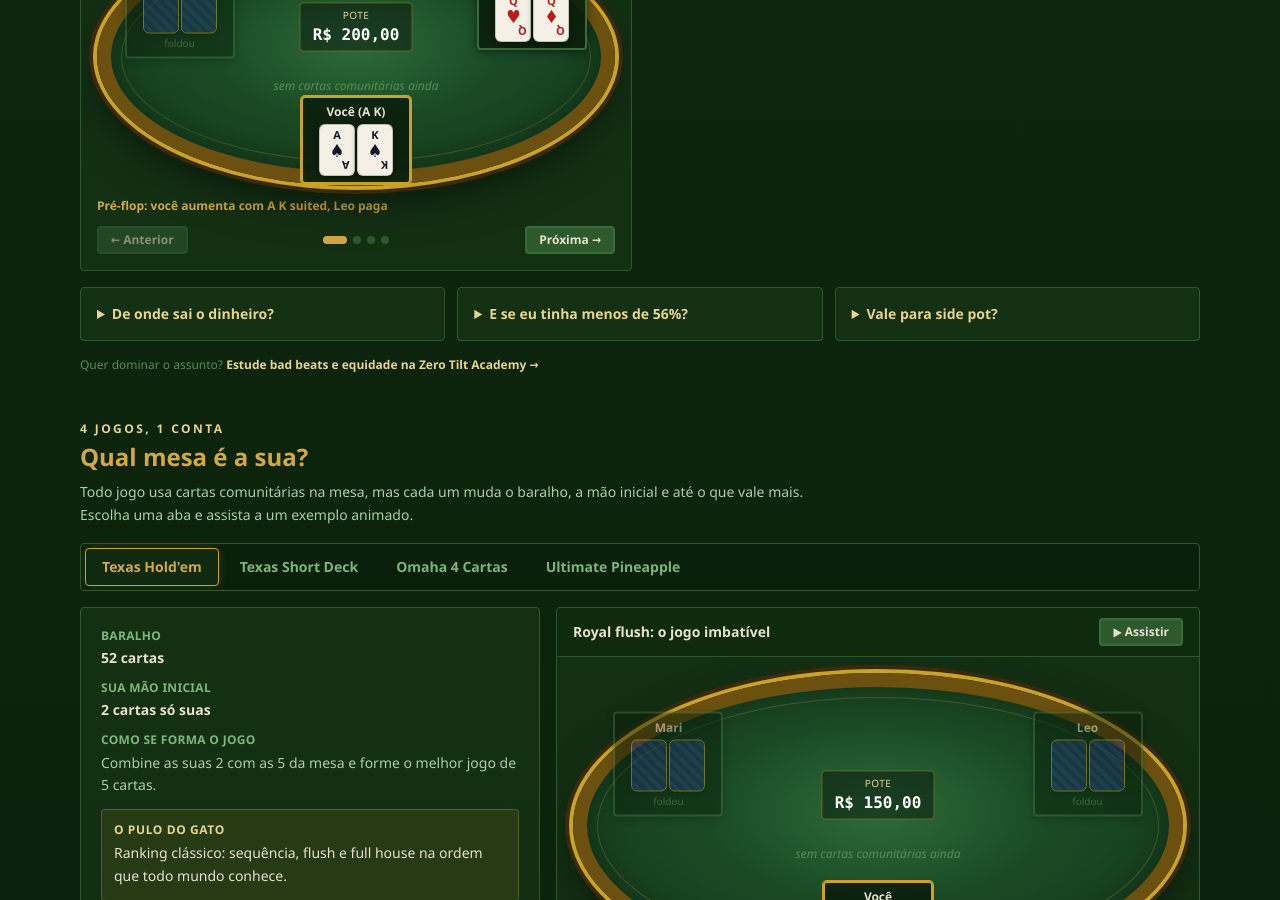
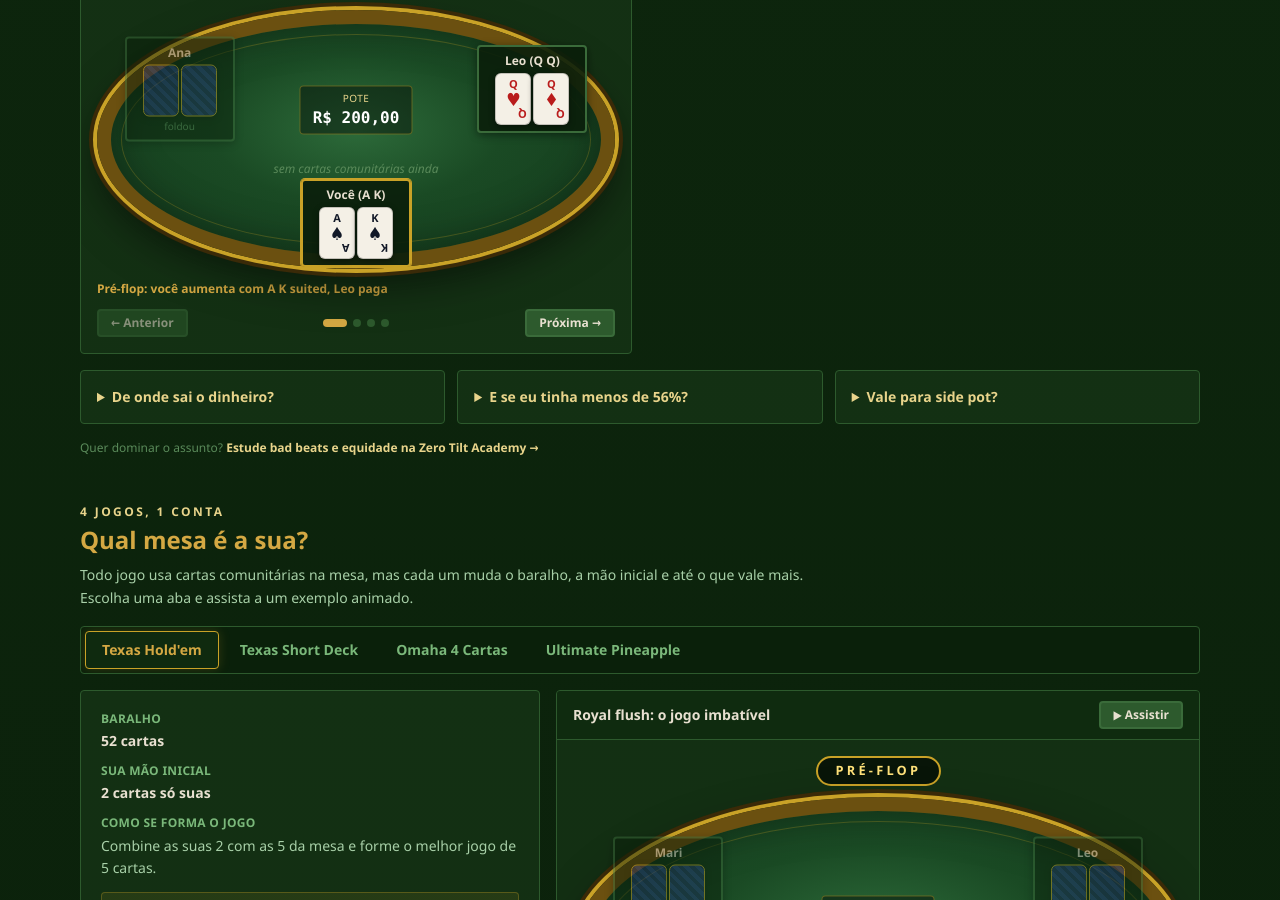
Before and after one commit to leofran2204/poker-platform, a React (Vite) app in the folder Frontend-Web/: page / in a window 1280 px wide. Shown: the part 1900-2800 px from the top of the page. Built offline with nearby package versions, Linux system fonts and the light colour scheme.

Commit message:
feat: replays com pausa de 3s por street e as 5 do jogo vencedor em destaque

```diff
--- a/Frontend-Web/src/components/ShowcaseTable.tsx
+++ b/Frontend-Web/src/components/ShowcaseTable.tsx
@@ -65,7 +65,7 @@ export function ShowcaseTable({ className = "" }: { className?: string }) {
         setScenarioIdx((s) => (s + 1) % SCENARIOS.length);
         return 0;
       });
-    }, 5500);
+    }, 3000);
     return () => window.clearInterval(id);
   }, [scenarioIdx]);
 
--- a/Frontend-Web/src/components/home/AnimatedHand.tsx
+++ b/Frontend-Web/src/components/home/AnimatedHand.tsx
@@ -16,6 +16,13 @@ export interface AnimatedSeat {
   isWinner?: boolean;
 }
 
+export interface WinningFive {
+  /** Cartas da mão do vencedor usadas no melhor jogo de 5. */
+  hole: string[];
+  /** Cartas do board usadas no melhor jogo de 5. */
+  board: string[];
+}
+
 export interface AnimatedHandData {
   id: string;
   title: string;
@@ -31,6 +38,8 @@ export interface AnimatedHandData {
   allInStreetIndex?: number;
   /** Assentos da mesa. Ausente = derivado de herói/vilão + 1 fictício foldado. */
   seats?: AnimatedSeat[];
+  /** As 5 cartas do jogo vencedor. Ausente = destaca a mão do vencedor (legado). */
+  winningFive?: WinningFive;
 }
 
 /** Posições dos assentos no feltro (herói embaixo, como na mesa real). */
@@ -47,7 +56,15 @@ const CHIP_FLIGHT = [
   { dx: "-110px", dy: "-56px" },
 ];
 
-const STEP_MS = 5500;
+/** Pausa entre uma batida e a próxima — as streets se acumulam, nada some da tela. */
+const STEP_MS = 3000;
+
+function phaseOf(boardLen: number): string {
+  if (boardLen === 0) return "PRÉ-FLOP";
+  if (boardLen === 3) return "FLOP";
+  if (boardLen === 4) return "TURN";
+  return "RIVER";
+}
 
 /** Replay animado de uma mão numa mini-mesa com jogadores — o "vídeo" didático sem MP4. */
 export function AnimatedHand({ hand }: { hand: AnimatedHandData }) {
@@ -83,6 +100,11 @@ export function AnimatedHand({ hand }: { hand: AnimatedHandData }) {
   );
   const flight = CHIP_FLIGHT[Math.min(winnerIdx, CHIP_FLIGHT.length - 1)];
 
+  const win = hand.winningFive;
+  const useWinFive = !!win && win.hole.length + win.board.length === 5;
+  const winHole = useMemo(() => new Set(hand.winningFive?.hole ?? []), [hand]);
+  const winBoard = useMemo(() => new Set(hand.winningFive?.board ?? []), [hand]);
+
   const allInIdx = hand.allInStreetIndex;
   const hasAllIn = typeof allInIdx === "number";
   const allInPaid = hasAllIn && step >= (allInIdx as number);
@@ -108,6 +130,7 @@ export function AnimatedHand({ hand }: { hand: AnimatedHandData }) {
 
   const street = hand.streets[step];
   const finished = step === last;
+  const phase = phaseOf(street.board.length);
 
   return (
     <div className="zt-card overflow-hidden">
@@ -148,6 +171,10 @@ export function AnimatedHand({ hand }: { hand: AnimatedHandData }) {
           </p>
         )}
 
+        <div key={`${hand.id}-phase-${step}`} className="zt-street-banner" aria-live="polite">
+          {phase}
+        </div>
+
         <div className="zt-felt-table" aria-hidden={false}>
           <div className="absolute left-1/2 top-1/2 z-20 flex -translate-x-1/2 -translate-y-1/2 flex-col items-center gap-2">
             <div className="rounded border border-gold/40 bg-black/40 px-3 py-1 text-center">
@@ -161,11 +188,23 @@ export function AnimatedHand({ hand }: { hand: AnimatedHandData }) {
               className="flex min-h-[52px] flex-wrap items-center justify-center gap-1.5"
             >
               {street.board.length > 0 ? (
-                street.board.map((c, i) => (
-                  <span key={c} className="zt-deal" style={{ animationDelay: `${i * 300}ms` }}>
-                    <PlayingCard code={c} size="sm" />
-                  </span>
-                ))
+                street.board.map((c, i) => {
+                  const isWin = finished && (!useWinFive || winBoard.has(c));
+                  const dim = finished && useWinFive && !winBoard.has(c);
+                  return (
+                    <span
+                      key={c}
+                      className={
+                        finished
+                          ? (isWin ? "zt-win-pop zt-win-card" : dim ? "zt-dim" : undefined)
+                          : "zt-deal"
+                      }
+                      style={finished ? undefined : { animationDelay: `${i * 350}ms` }}
+                    >
+                      <PlayingCard code={c} size="sm" highlight={isWin} />
+                    </span>
+                  );
+                })
               ) : (
                 <span className="text-xs italic text-felt-400">sem cartas comunitárias ainda</span>
               )}
@@ -174,31 +213,36 @@ export function AnimatedHand({ hand }: { hand: AnimatedHandData }) {
 
           {seats.map((s, i) => {
             const pos = SEAT_POS[Math.min(i, SEAT_POS.length - 1)];
-            const isWinner = finished && i === winnerIdx;
+            const isWinnerSeat = finished && i === winnerIdx;
             return (
               <div
                 key={s.name}
                 className="zt-seat"
                 style={{ top: `${pos.top}%`, left: `${pos.left}%` }}
               >
-                <div className={`zt-seat-card ${s.isHero ? "active" : ""} ${isWinner ? "winner" : ""} ${s.folded ? "folded" : ""}`}>
+                <div className={`zt-seat-card ${s.isHero ? "active" : ""} ${isWinnerSeat ? "winner" : ""} ${s.folded ? "folded" : ""}`}>
                   <div className="truncate text-xs font-semibold text-cream">{s.name}</div>
                   {s.folded ? (
-                    <div className="mt-1 flex justify-center gap-0.5">
+                    <div className={`mt-1 flex justify-center gap-0.5 ${finished && useWinFive ? "zt-dim" : ""}`}>
                       <PlayingCard faceDown size="sm" />
                       <PlayingCard faceDown size="sm" />
                     </div>
                   ) : (
                     <div className="mt-1 flex justify-center gap-0.5">
-                      {(s.cards ?? []).map((c) => (
-                        <span key={c} className={isWinner ? "zt-win-pop" : undefined}>
-                          <PlayingCard code={c} size="sm" highlight={isWinner} />
-                        </span>
-                      ))}
+                      {(s.cards ?? []).map((c) => {
+                        const inFive = i === winnerIdx && winHole.has(c);
+                        const isWin = finished && (useWinFive ? inFive : i === winnerIdx);
+                        const dim = finished && useWinFive && !inFive;
+                        return (
+                          <span key={c} className={isWin ? "zt-win-pop zt-win-card" : dim ? "zt-dim" : undefined}>
+                            <PlayingCard code={c} size="sm" highlight={isWin} />
+                          </span>
+                        );
+                      })}
                     </div>
                   )}
                   {s.folded && <div className="mt-0.5 text-[10px] text-felt-400">foldou</div>}
-                  {isWinner && <div className="mt-0.5 text-[10px] font-bold text-gold-bright">VENCEDOR</div>}
+                  {isWinnerSeat && <div className="mt-0.5 text-[10px] font-bold text-gold-bright">VENCEDOR</div>}
                 </div>
               </div>
             );
--- a/Frontend-Web/src/data/homeContent.json
+++ b/Frontend-Web/src/data/homeContent.json
@@ -57,7 +57,8 @@
         ],
         "equity": 82,
         "potCents": 20000,
-        "result": "Trinca de Reis (K K K) do Leo vence seu par de Ases. O all-in foi no pré-flop com 82% (faixa de 25%): R$ 50,00 dos R$ 200,00 voltam para você na hora. Pote líquido, já sem rake."
+        "winningFive": { "hole": ["Ks", "Kd"], "board": ["Kh", "9s", "7c"] },
+        "result": "Trinca de Reis (K♠ K♦ + K♥ 9♠ 7♣ no board) do Leo vence seu par de Ases. O all-in foi no pré-flop com 82% (faixa de 25%): R$ 50,00 dos R$ 200,00 voltam para você na hora. Pote líquido, já sem rake."
       },
       {
         "id": "allin-flop-set-draw",
@@ -80,7 +81,8 @@
         ],
         "equity": 68,
         "potCents": 20000,
-        "result": "Flush de As (A T 7 5 2 de copas) da Mari vence sua trinca de Valetes. O all-in foi no flop com 68% (faixa de 15%): R$ 30,00 dos R$ 200,00 voltam para você. Pote líquido, já sem rake."
+        "winningFive": { "hole": ["Ah", "Th"], "board": ["7h", "5h", "2h"] },
+        "result": "Flush de As (A♥ T♥ + 7♥ 5♥ 2♥ no board) da Mari vence sua trinca de Valetes. O all-in foi no flop com 68% (faixa de 15%): R$ 30,00 dos R$ 200,00 voltam para você. Pote líquido, já sem rake."
       },
       {
         "id": "allin-turn-flush-set",
@@ -103,7 +105,8 @@
         ],
         "equity": 77,
         "potCents": 20000,
-        "result": "Quadra de Damas (Q Q Q Q) do Leo vence seu flush de As. O all-in foi no turn com 77% (faixa de 25%): R$ 50,00 dos R$ 200,00 voltam — igual ao do pré-flop, porque a fase não muda a faixa. Pote líquido."
+        "winningFive": { "hole": ["Qh", "Qd"], "board": ["Qs", "Qc", "Js"] },
+        "result": "Quadra de Damas (Q♥ Q♦ + Q♠ Q♣ J♠ no board) do Leo vence seu flush de As. O all-in foi no turn com 77% (faixa de 25%): R$ 50,00 dos R$ 200,00 voltam — igual ao do pré-flop, porque a fase não muda a faixa. Pote líquido."
       }
     ]
   },
@@ -130,7 +133,8 @@
         ],
         "equity": 100,
         "potCents": 15000,
-        "result": "A K Q J T de espadas: royal flush. Suas 2 + 3 da mesa formam o melhor jogo possível."
+        "winningFive": { "hole": ["As", "Ks"], "board": ["Qs", "Js", "Ts"] },
+        "result": "Royal flush de espadas (A♠ K♠ + Q♠ J♠ T♠ no board): suas 2 + 3 da mesa formam o melhor jogo possível."
       }
     },
     {
@@ -156,7 +160,8 @@
         ],
         "equity": 76,
         "potCents": 15000,
-        "result": "No Short Deck, flush supera full house. Aqui quem ri é você — no Hold'em tradicional seria o contrário."
+        "winningFive": { "hole": ["As", "Ks"], "board": ["Qs", "9s", "8s"] },
+        "result": "Flush de As (A♠ K♠ + Q♠ 9♠ 8♠) vence o full house de Damas (Q♥ J♦ + Q♣ Q♠ J♥). No Short Deck, flush supera full house — no Hold'em tradicional seria o contrário."
       }
     },
     {
@@ -181,7 +186,8 @@
         ],
         "equity": 68,
         "potCents": 20000,
-        "result": "Você usa A K de espadas + 3 da mesa para o nut flush. As outras 2 cartas ficam de fora — a regra do 2+3 é inegociável."
+        "winningFive": { "hole": ["As", "Ks"], "board": ["Ts", "9s", "8s"] },
+        "result": "Nut flush (A♠ K♠ + T♠ 9♠ 8♠ da mesa): exatamente 2 da mão + 3 da mesa. As outras 2 cartas ficam de fora — a regra do 2+3 é inegociável."
       }
     },
     {
@@ -206,7 +212,8 @@
         ],
         "equity": 84,
         "potCents": 15000,
-        "result": "A carta 'extra' (Q) virou trinca com o board. No Pineapple, a terceira carta decide mãos — nunca descarte mentalmente."
+        "winningFive": { "hole": ["Qh", "As"], "board": ["Qc", "Qs", "9s"] },
+        "result": "Trinca de Damas com kicker As (Q♥ A♠ + Q♣ Q♠ 9♠): a carta 'extra' (Q) virou trinca usando 2 das suas 3 + 3 da mesa. No Pineapple, a terceira carta decide mãos."
       }
     }
   ]
--- a/Frontend-Web/src/index.css
+++ b/Frontend-Web/src/index.css
@@ -443,11 +443,58 @@
     animation: zt-chip-fly 1.1s ease-in forwards;
   }
 
+  /* Jogo vencedor: as 5 cartas do melhor jogo com glow forte e persistente. */
+  .zt-win-card {
+    display: inline-block;
+    border-radius: 6px;
+    box-shadow: 0 0 0 2px #ffe27a, 0 0 14px #ffe27a, 0 0 30px rgba(201, 162, 39, 0.85);
+    transform: scale(1.07);
+  }
+
+  /* Resto da mesa no showdown: opaco para o olho achar as 5 na hora. */
+  .zt-dim {
+    display: inline-block;
+    opacity: 0.4;
+    filter: saturate(0.4);
+  }
+
+  /* Selo grande da street (PRÉ-FLOP / FLOP / TURN / RIVER). */
+  @keyframes zt-street-in {
+    from {
+      opacity: 0;
+      transform: scale(0.85);
+    }
+    to {
+      opacity: 1;
+      transform: scale(1);
+    }
+  }
+
+  .zt-street-banner {
+    margin-inline: auto;
+    width: fit-content;
+    border-radius: 9999px;
+    border: 2px solid #c9a227;
+    background: rgba(0, 0, 0, 0.55);
+    padding: 0.2rem 1.1rem;
+    font-size: 0.8rem;
+    font-weight: 800;
+    letter-spacing: 0.25em;
+    color: #ffe27a;
+    animation: zt-street-in 0.4s ease-out both;
+  }
+
   @media (prefers-reduced-motion: reduce) {
     .zt-deal {
       animation: none;
     }
     .zt-win-pop {
+      animation: none;
+    }
+    .zt-win-card {
+      transform: none;
+    }
+    .zt-street-banner {
       animation: none;
     }
     .zt-chip-fly {
```
Also changed, not shown: 1 other file (tests, documents, lock files or other folders).
